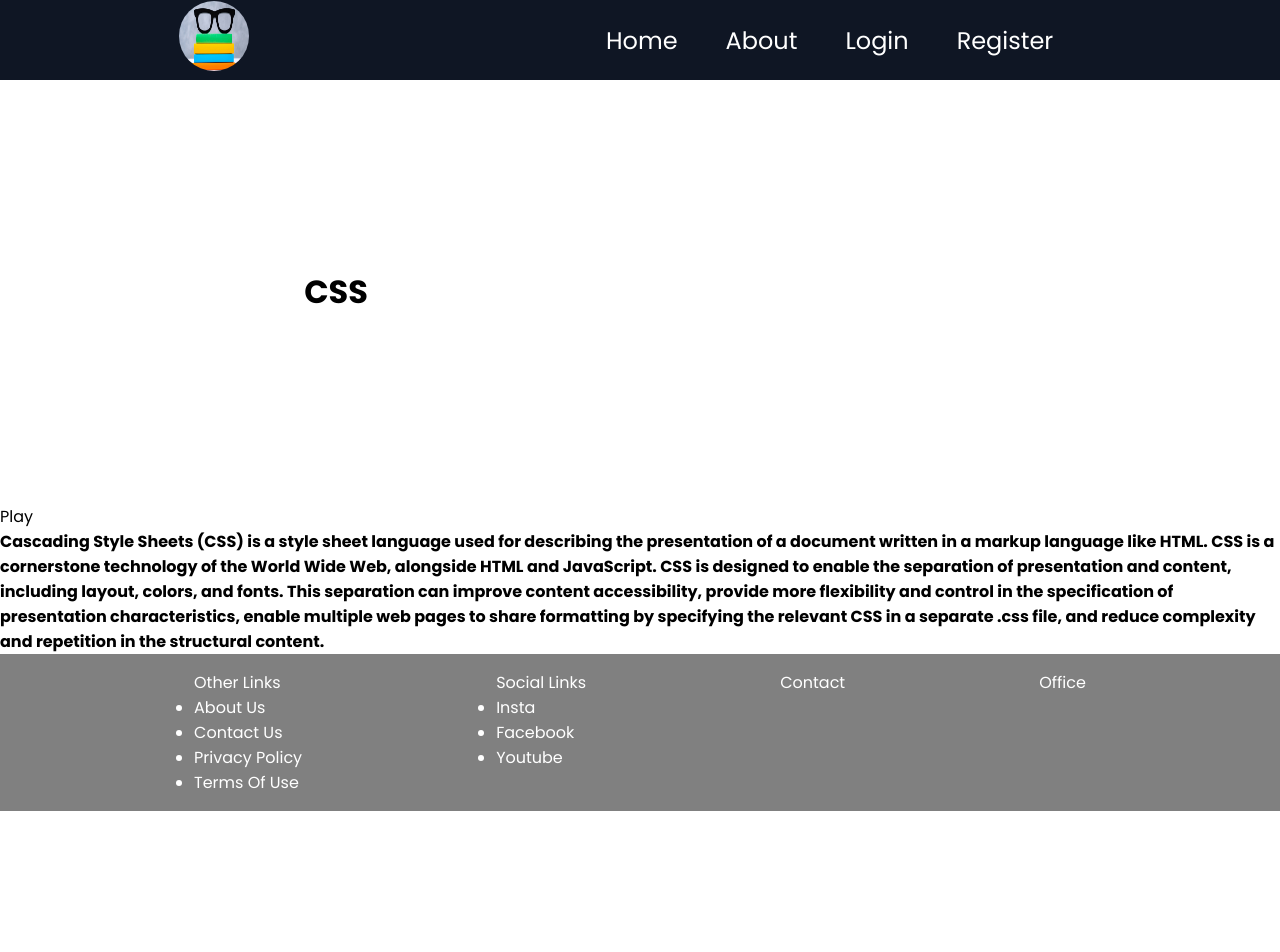
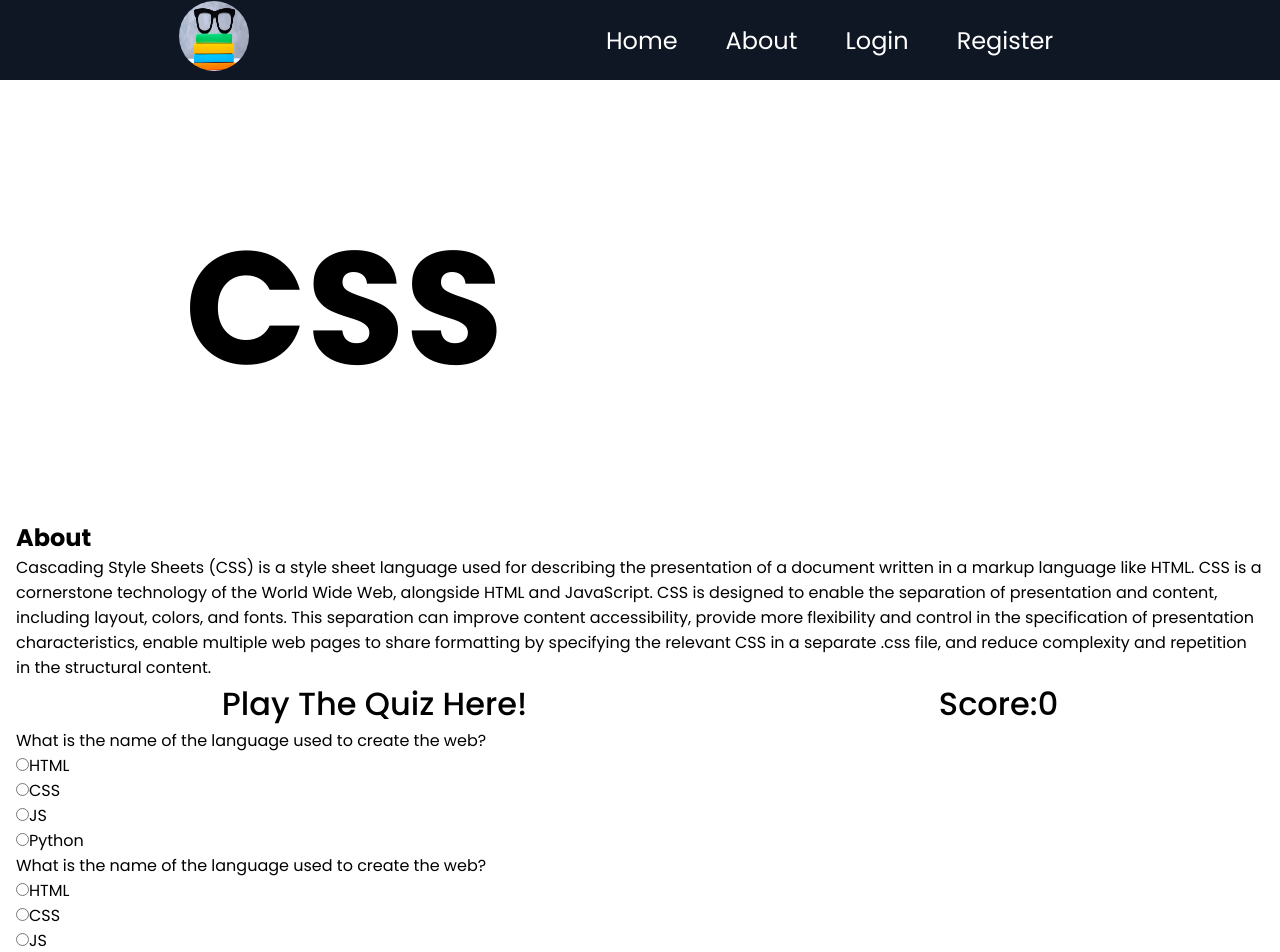
Before and after one commit to codingninja11/SCB-2022-Hackathon, a React (Create React App) app: page /courses/CSS in a window 1280 px wide. Shown: the top 952 px of the page. Before the commit the page ends 811 px from the top, so only its background shows below. Built offline with nearby package versions, Linux system fonts and the light colour scheme.

Commit message:
added-video-quiz

```diff
--- a/src/App.js
+++ b/src/App.js
@@ -2,7 +2,6 @@ import Header from './components/Header/Header';
 import { Route, Routes } from 'react-router-dom';
 import About from './components/About/About';
 import Homepage from './components/Homepage/Homepage';
-import Courses from './components/Courses/Courses';
 import Login from './components/Login/Login';
 import Register from './components/Register/Register';
 import Footer from './components/Footer/Footer';
@@ -14,7 +13,6 @@ function App() {
       <Header />
       <Routes>
         <Route path="/" element={<Homepage />} />
-        <Route path="/courses" element={<Courses />} />
         <Route path="/login" element={<Login />} />
         <Route path="/register" element={<Register />} />
         <Route path="/courses/:id" element={<Course />} />
--- a/src/components/Card/Card.jsx
+++ b/src/components/Card/Card.jsx
@@ -1,7 +1,6 @@
 import { Link } from 'react-router-dom';
 
 const Card = ({ card }) => {
-  // console.log(card.photo);
   console.log(`Hello ${card.title}`);
   return (
     <div
--- a/src/components/Course/Course.jsx
+++ b/src/components/Course/Course.jsx
@@ -1,12 +1,21 @@
 import { useParams } from 'react-router-dom';
-import { cardData } from '../../data';
+import { cardData, questions } from '../../data';
 import ReactPlayer from 'react-player';
+import { useState } from 'react';
 const Course = () => {
   const { id } = useParams();
   const filterdData = cardData.filter((data) => data.title === id);
+  console.log(questions);
+  const [score, setScore] = useState(0);
 
+  const handleClick = (option) => {
+    console.log(option);
+    if (option.correct) {
+      setScore(score + 1);
+    }
+  };
   return (
-    <div>
+    <div style={{ padding: '1rem' }}>
       <div
         style={{
           display: 'flex',
@@ -23,7 +32,7 @@ const Course = () => {
             width: '50%',
           }}
         >
-          <h1>{id}</h1>
+          <span style={{ fontSize: '10rem', fontWeight: '900' }}>{id}</span>
         </div>
         <div
           style={{
@@ -33,8 +42,44 @@ const Course = () => {
           <ReactPlayer url={filterdData[0].video} />
         </div>
       </div>
-      <div>Play</div>
-      <h4>{filterdData[0].description}</h4>
+      <div style={{ fontWeight: '600', fontSize: '1.5rem' }}>About</div>
+      <div style={{ fontSize: '1rem' }}>{filterdData[0].description}</div>
+      <div>
+        <div
+          style={{
+            display: 'flex',
+            justifyContent: 'space-around',
+            fontSize: '2rem',
+            fontWeight: '500',
+          }}
+        >
+          <div>Play The Quiz Here!</div>
+          <div>Score:{score}</div>
+        </div>
+
+        <div>
+          {questions.map((q) => {
+            return (
+              <>
+                <div>{q.question}</div>
+                {q.options.map((option) => {
+                  return (
+                    <div>
+                      <input
+                        type="radio"
+                        name="option"
+                        value={option.ans}
+                        onChange={() => handleClick(option)}
+                      />
+                      <span>{option.ans}</span>
+                    </div>
+                  );
+                })}
+              </>
+            );
+          })}
+        </div>
+      </div>
     </div>
   );
 };
--- a/src/components/Courses/Courses.jsx
+++ /dev/null
@@ -1,5 +0,0 @@
-const Courses = () => {
-    return <div>Course</div>;
-  };
-
-  export default Courses;
--- a/src/data.js
+++ b/src/data.js
@@ -7,10 +7,10 @@ export const cardData = [
         'Hypertext Markup Language (HTML) is the standard markup language for creating web pages and web applications. With Cascading Style Sheets (CSS) and JavaScript, it forms a triad of cornerstone technologies for the World Wide Web. Web browsers receive HTML documents from a web server or from local storage and render the documents into multimedia web pages. HTML describes the structure of a web page semantically and originally included cues for the appearance of the document.',
     },
     {
-      title: 'JS',
-      photo: 'https://www.freepnglogos.com/uploads/javascript-png/javascript-logo-transparent-logo-javascript-images-3.png',
-      video: 'https://youtu.be/c-I5S_zTwAc',
-      description:
+        title: 'JS',
+        photo: 'https://www.freepnglogos.com/uploads/javascript-png/javascript-logo-transparent-logo-javascript-images-3.png',
+        video: 'https://youtu.be/c-I5S_zTwAc',
+        description:
         'JavaScript is a high-level, dynamic, untyped, and interpreted programming language. It has been standardized in the ECMAScript language specification. Alongside HTML and CSS, it is one of the three core technologies of World Wide Web content production; the majority of websites employ it, and all modern Web browsers support it without the need for plug-ins. JavaScript is prototype-based with first-class functions, making it a multi-paradigm language, supporting object-oriented, imperative, and functional programming styles. JavaScript was created by Brendan Eich in 1995 as the successor to Microsoft’s Active Scripting. It is now part of the ECMAScript language specification, and is a strict subset of Cascading Style Sheets (CSS) and the Document Object Model (DOM).',
     },
     {
@@ -32,3 +32,112 @@ export const cardData = [
       description: 'Science is a good subject',
     },
   ];
+
+  export const questions = [
+    {
+      question: 'What is the name of the language used to create the web?',
+
+      options: [
+        {
+          ans: 'HTML',
+          correct: true,
+        },
+        {
+          ans: 'CSS',
+          correct: false,
+        },
+        {
+          ans: 'JS',
+          correct: false,
+        },
+        {
+          ans: 'Python',
+          correct: false,
+        },
+      ],
+    },
+    {
+      question: 'What is the name of the language used to create the web?',
+      options: [
+        {
+          ans: 'HTML',
+          correct: true,
+        },
+        {
+          ans: 'CSS',
+          correct: false,
+        },
+        {
+          ans: 'JS',
+          correct: false,
+        },
+        {
+          ans: 'Python',
+          correct: false,
+        },
+      ],
+    },
+    {
+      question: 'What is the name of the language used to create the web?',
+      options: [
+        {
+          ans: 'HTML',
+          correct: true,
+        },
+        {
+          ans: 'CSS',
+          correct: false,
+        },
+        {
+          ans: 'JS',
+          correct: false,
+        },
+        {
+          ans: 'Python',
+          correct: false,
+        },
+      ],
+    },
+    {
+      question: 'What is the name of the language used to create the web?',
+      options: [
+        {
+          ans: 'HTML',
+          correct: true,
+        },
+        {
+          ans: 'CSS',
+          correct: false,
+        },
+        {
+          ans: 'JS',
+          correct: false,
+        },
+        {
+          ans: 'Python',
+          correct: false,
+        },
+      ],
+    },
+    {
+      question: 'What is the name of the language used to create the web?',
+      options: [
+        {
+          ans: 'HTML',
+          correct: true,
+        },
+        {
+          ans: 'CSS',
+          correct: false,
+        },
+        {
+          ans: 'JS',
+          correct: false,
+        },
+        {
+          ans: 'Python',
+          correct: false,
+        },
+      ],
+    },
+  ];
```
Also changed, not shown: src/components/Card/data.js (deleted, +0 -31 lines).
